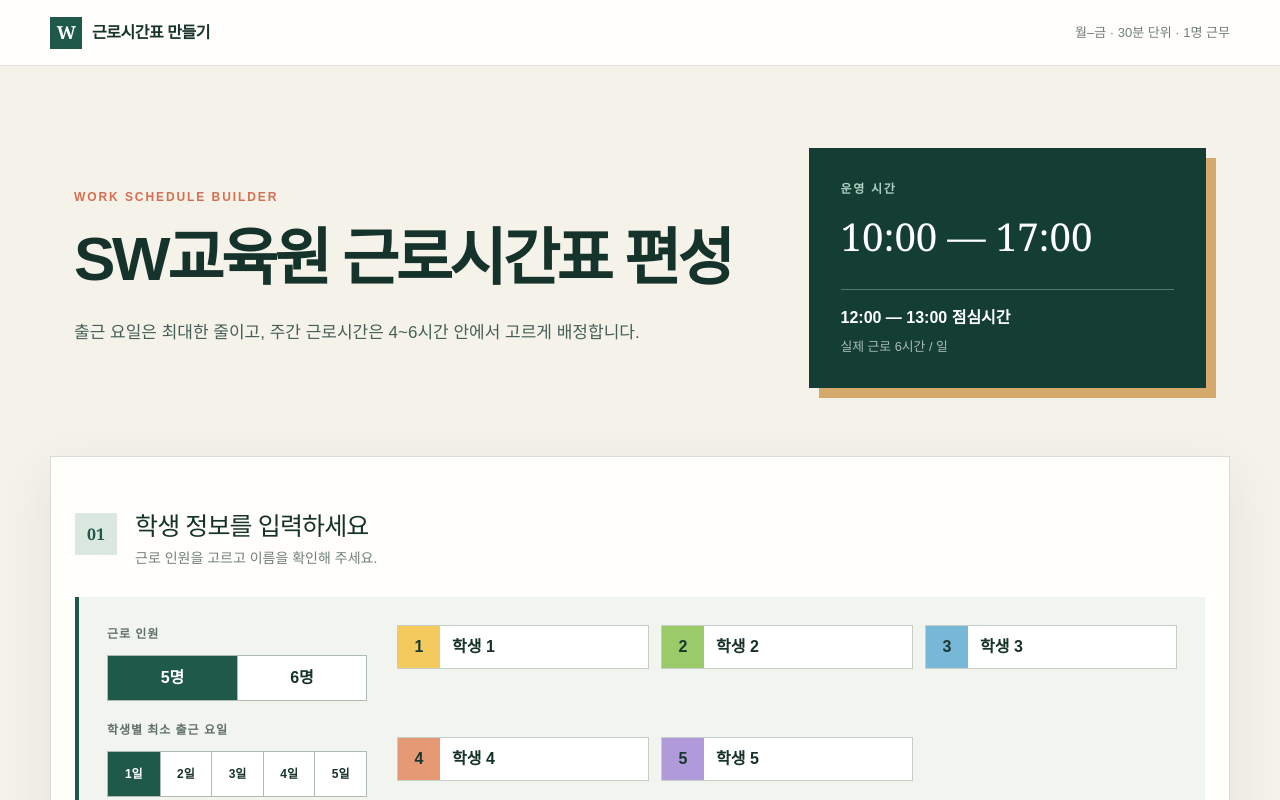
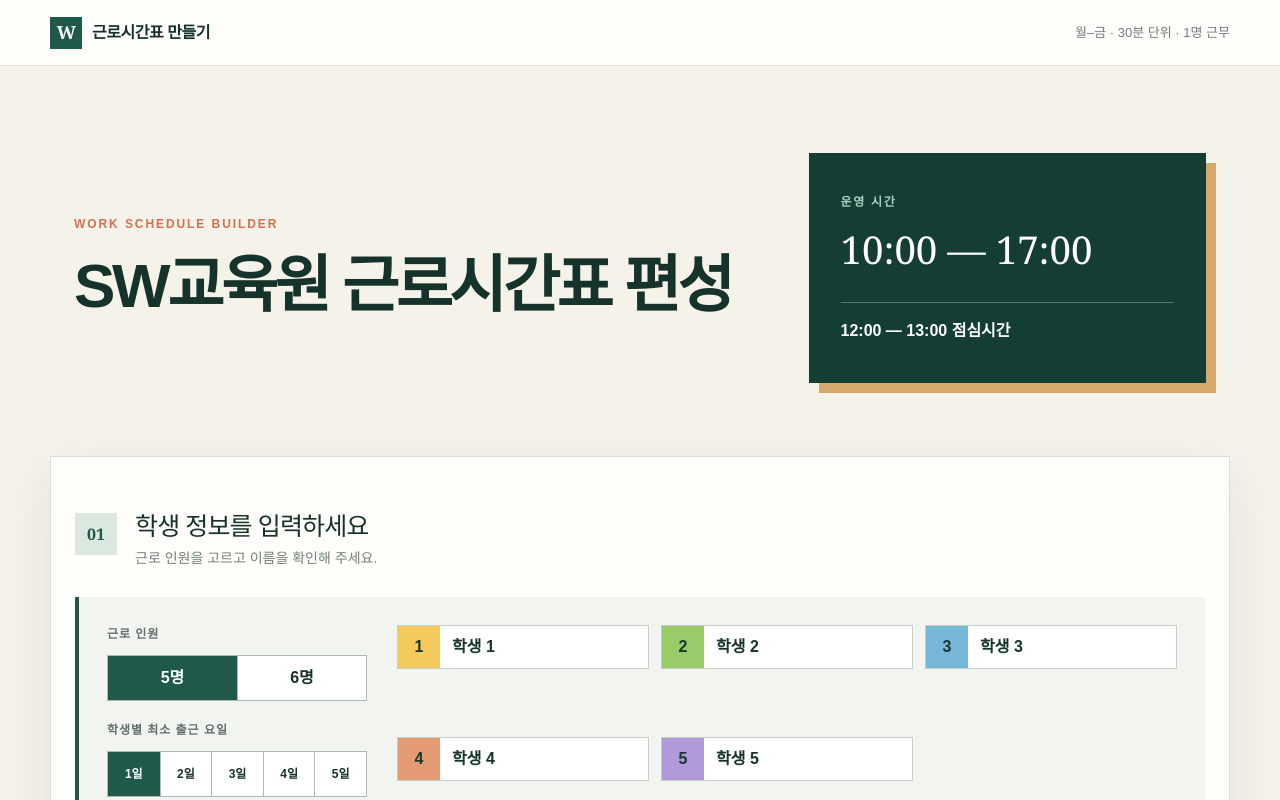
Before and after one commit to ssungcoding/IT_timetable, a React (Vite) app: page / in a window 1280 px wide. Shown: the top 800 px of the page. Built offline with nearby package versions, Linux system fonts and the light colour scheme.

Commit message:
Simplify homepage hero copy

```diff
--- a/app/page.tsx
+++ b/app/page.tsx
@@ -531,17 +531,12 @@ export default function Home() {
         <div>
           <p className="eyebrow">WORK SCHEDULE BUILDER</p>
           <h1>SW교육원 근로시간표 편성</h1>
-          <p className="hero-copy">
-            출근 요일은 최대한 줄이고, 주간 근로시간은 4~6시간 안에서
-            고르게 배정합니다.
-          </p>
         </div>
         <div className="operation-card" aria-label="운영 기준">
           <div className="operation-label">운영 시간</div>
           <strong>10:00 — 17:00</strong>
           <div className="operation-divider" />
           <span>12:00 — 13:00 점심시간</span>
-          <small>실제 근로 6시간 / 일</small>
         </div>
       </section>
 
```
